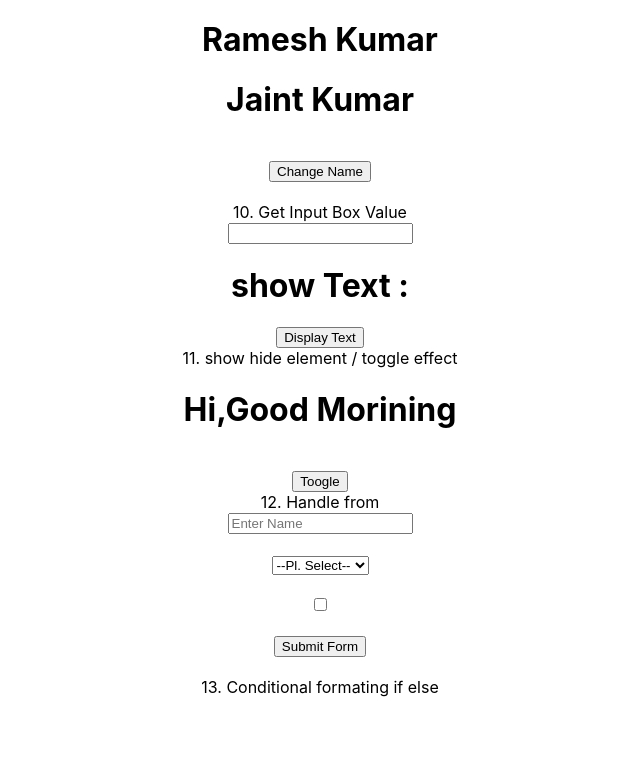
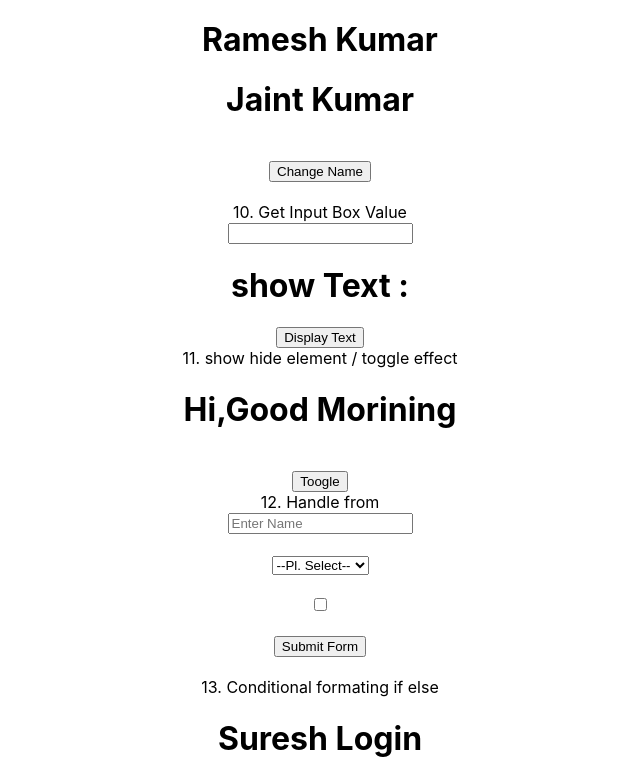
Before and after one commit to sachin-projects/react-tut, a React (Create React App) app: page / in a window 1280 px wide. Shown: the part 903-1682 px from the top of the page, without its empty margins (320-960 px from the left). Before the commit the page ends 1600 px from the top, so only its background shows below. Built offline with nearby package versions, Linux system fonts and the light colour scheme.

Commit message:
change update

```diff
--- a/src/App.js
+++ b/src/App.js
@@ -6,6 +6,7 @@ import UserJSX from "./UserJSX";
 import Users3 from "./Users3";
 import Users4 from "./Users4";
 import Users5 from "./Users5";
+import UserLogin from "./UserLogin";
 
 function App() {
   function handleClick() {
@@ -117,7 +118,8 @@ function App() {
         <button type="submit">Submit Form</button>
       </form>
       <br />
-      13. Conditional formating if else
+      13. Conditional formating if else <br />
+      <UserLogin login="2" />
     </div>
   );
 }
--- a/src/UserLogin.js
+++ b/src/UserLogin.js
@@ -0,0 +1,19 @@
+import React, { useState } from "react";
+
+function UserLogin(props) {
+  const [login, setlogin] = useState(props.login);
+  console.log(props.login);
+
+  return (
+    <h1>
+      {login == "1"
+        ? "Ramesh Login"
+        : login == "2"
+        ? "Suresh Login"
+        : login == "3"
+        ? "GuestLogin"
+        : ""}
+    </h1>
+  );
+}
+export default UserLogin;
```
